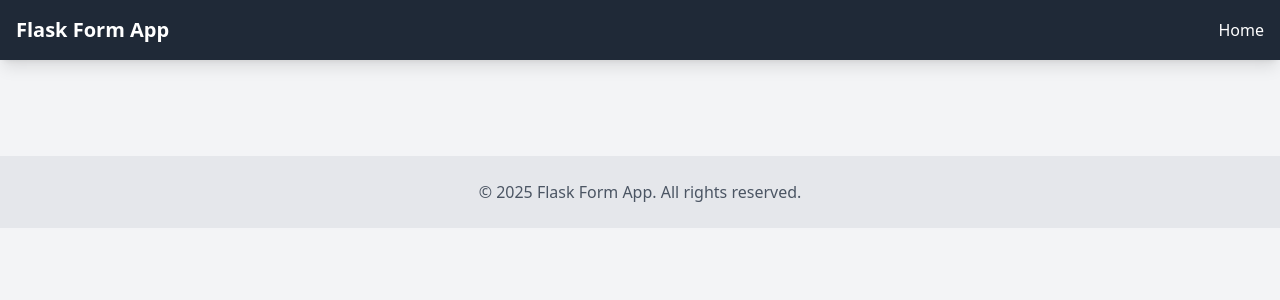
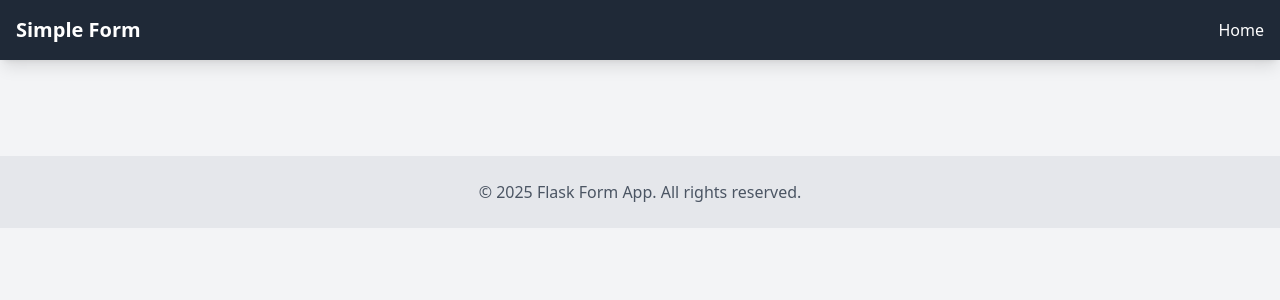
Before and after one commit to codewithmanish102003/Flask, a Flask app: template 3.Form Handling/templates/base.html in a window 1280 px wide. Shown: the top 300 px of the page. Run offline with Flask 3, Linux system fonts and the light colour scheme; the template is opened without the code that fills it, so the values that code supplies are empty; some libraries are stand-ins or nearby versions.

Commit message:
fix(navbar): update app title to "Simple Form"
- Changed navbar brand text from "Flask Form App" to "Simple Form" for clarity and simplicity
- Ensured link and styling remain consistent with original design

```diff
--- a/3.Form Handling/templates/partials/navbar.html
+++ b/3.Form Handling/templates/partials/navbar.html
@@ -1,7 +1,7 @@
 <nav class="bg-gray-800 text-white shadow-lg">
     <div class="container mx-auto px-4">
         <div class="flex justify-between items-center py-4">
-            <a href="/" class="text-xl font-bold">Flask Form App</a>
+            <a href="/" class="text-xl font-bold">Simple Form</a>
             <div class="flex space-x-4">
                 <a href="/" class="hover:text-gray-300 transition duration-300">Home</a>
             </div>
```
